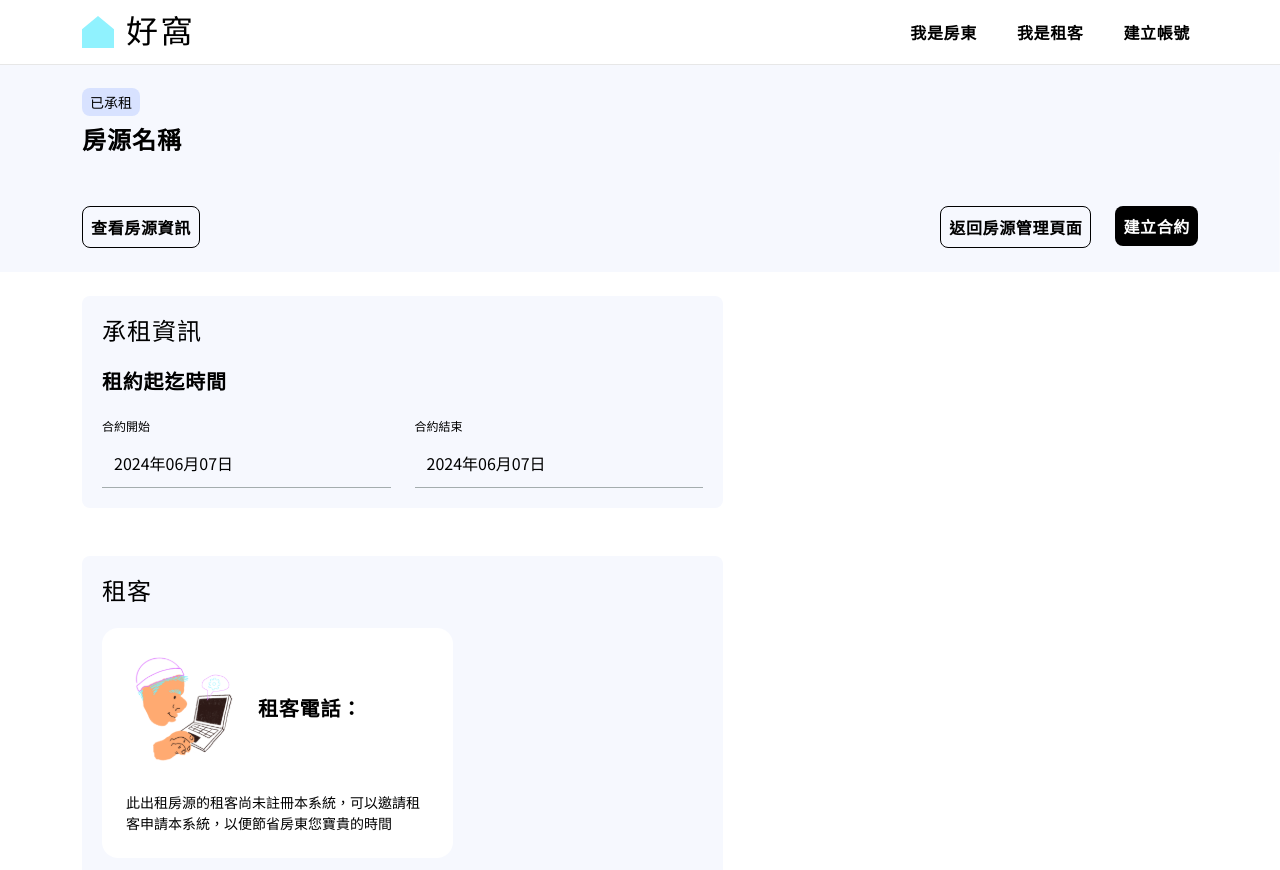
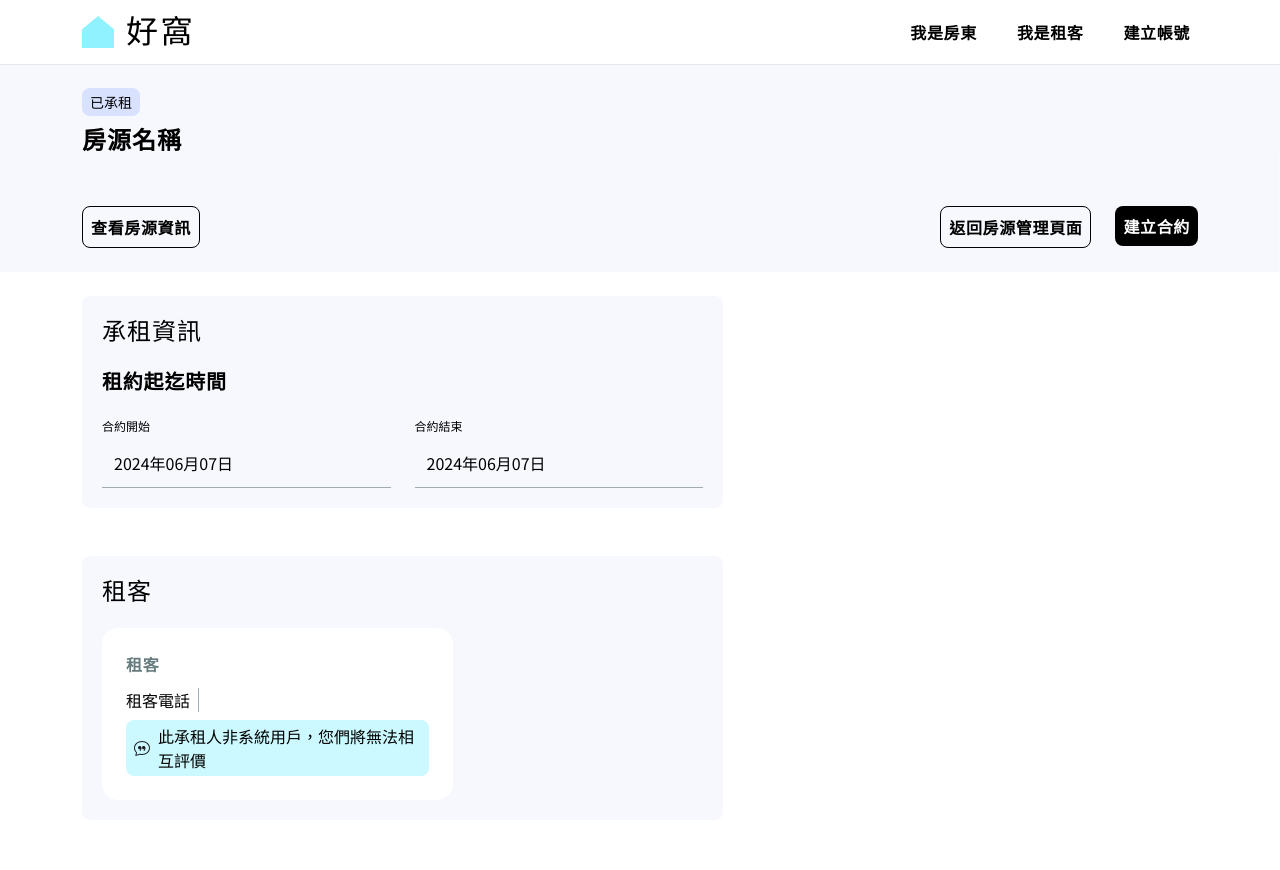
Before and after one commit to Eshiunm/Rocket_HowOh, a React (Vite) app: page /landlord/rented/1 in a window 1280 px wide. Shown: the top 870 px of the page. Built offline with nearby package versions, Linux system fonts and the light colour scheme; no server answers; a web font is replaced by a local one.

Commit message:
style: modify non-system tenant block

```diff
--- a/src/pages/landlordManagement/RentedHouse.tsx
+++ b/src/pages/landlordManagement/RentedHouse.tsx
@@ -1,13 +1,13 @@
 import { useEffect, useState } from "react";
 import { useNavigate, useParams } from "react-router-dom";
 import { Drawer, Flowbite, CustomFlowbiteTheme } from "flowbite-react";
+import moment from 'moment-timezone';
 import photo from "../../assets/imgs/homePage/recommendation_picture_1.svg"
 import star from "../../assets/imgs/icons/star.svg";
 import close from "../../assets/imgs/icons/close.svg";
-import HouseDatas from "../../components/landLordManagement/HouseDatas";
+import messageCloud from "../../assets/imgs/icons/messageCloud.svg";
+// import HouseDatas from "../../components/landLordManagement/HouseDatas";
 import { apiHouseLandlordSingleInfo } from "../../apis/apis";
-import noDataImg from "../../assets/imgs/tenantManagement/whenNoItemsShowThisImg.svg";
-import moment from 'moment-timezone';
 
 type TenantDataType = {
   "leaseStartTime": string;
@@ -256,18 +256,19 @@ export default function RentedHouse() {
               </div>
             ) : (
               <div className="w-7/12 p-6 rounded-2xl bg-white">
-                <div className="flex justify-center items-center gap-3">
-                  <img src={noDataImg} alt="No data image" />
-                  <div className="w-full">
-                    <h4 className="text-sans-b-h6 mb-2">租客電話：</h4>
-                    <a
-                      href={`+886-${tenantData?.tel.replace(/^0/, '').replace(/(\d{3})(\d{3})(\d{3})/, '$1-$2-$3')}`}
-                      className="text-sans-body1">
-                      {tenantData?.tel.replace(/(\d{4})(\d{3})(\d{3})/, '$1-$2-$3')}
-                    </a>
-                  </div>
+                <h4 className="text-sans-b-body1 text-Tenant-50 mb-3">租客</h4>
+                <div className="text-sans-body1 flex mb-2">
+                  <h4 className="pr-2 mr-2 border-r border-Tenant-70">租客電話</h4>
+                  <a
+                    href={`+886-${tenantData?.tel.replace(/^0/, '').replace(/(\d{3})(\d{3})(\d{3})/, '$1-$2-$3')}`}
+                    className="text-sans-body1">
+                    {tenantData?.tel.replace(/(\d{4})(\d{3})(\d{3})/, '$1-$2-$3')}
+                  </a>
                 </div>
-                <p className="text-sans-body2 mt-5">此出租房源的租客尚未註冊本系統，可以邀請租客申請本系統，以便節省房東您寶貴的時間</p>
+                <p className="flex gap-2 bg-Brand-95 px-2 py-1 rounded-lg">
+                  <img src={messageCloud} alt="message_cloud" />
+                  此承租人非系統用戶，您們將無法相互評價
+                </p>
               </div>
             )
           }
```
